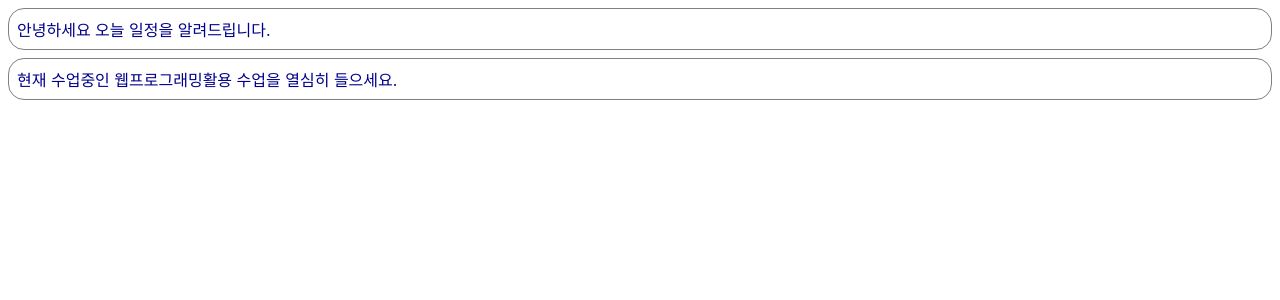
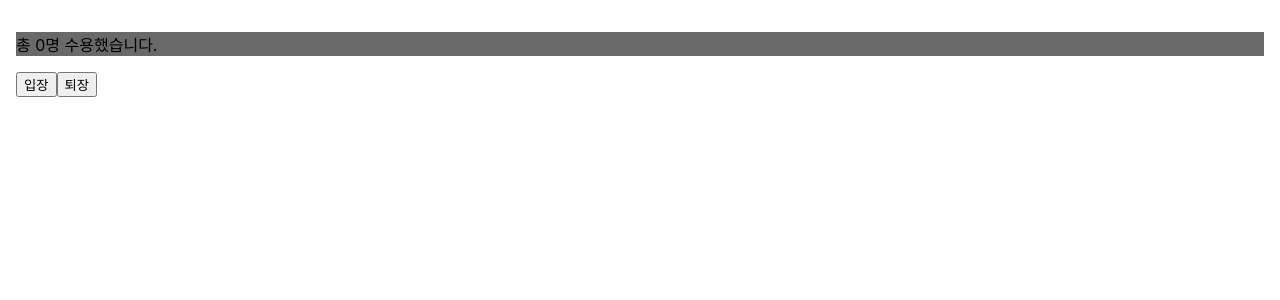
Before and after one commit to gusalck/react0829, a React (Create React App) app: page / in a window 1280 px wide. Shown: the top 300 px of the page. Built offline with nearby package versions, Linux system fonts and the light colour scheme.

Commit message:
리액트 7장 실습, custom hook(use Effect)을 작성

```diff
--- /dev/null
+++ b/src/chp07/Accommodate.jsx
@@ -0,0 +1,35 @@
+import React, { useState, useEffect } from "react";
+import useCounter from "./useCounter";
+
+const MAX_CAPACITY = 10;
+
+function Accommodate(props) {
+    const [isFull, setIsFull] = useState(false);
+    const [count, increaseCount, decreaseCount] = useCounter(0);
+    // Mount(컴포넌트가 생성)되었을 때, Update 되었을 떄
+    useEffect(() => {
+        console.log("=======================");
+        console.log("useEffect() is called.");
+        console.log(`isFull: ${isFull}`);
+    });
+
+    useEffect(() => {
+        setIsFull(count >= MAX_CAPACITY);
+        console.log(`Current Count Value: ${isFull}`);
+    }, [count]);
+
+    return(
+        <div style={{padding : 16}}>
+            <p>{`총 ${count}명 수용했습니다.`}</p>
+
+            <button onClick={increaseCount} disabled={isFull}>
+                입장
+            </button>
+            <button onClick={decreaseCount}>퇴장</button>
+
+            {isFull && <p style={{color : "red"}}>정원이 가득찼습니다.</p>}
+        </div>
+    );
+}
+
+export default Accommodate;
--- a/src/index.js
+++ b/src/index.js
@@ -8,12 +8,13 @@
 import ConfirmDialog from "./chp04/ConfirmDialog";
 import CommentList from './chp05/CommentList'
 import NotificationList from "./chp06/NotificationList";
+import Accommodate from "./chp07/Accommodate"
 
 
 const root = ReactDOM.createRoot(document.getElementById('root'));
 root.render(
     <React.StrictMode>
-        <NotificationList />
+        <Accommodate />
     </React.StrictMode>
 );
 
```
